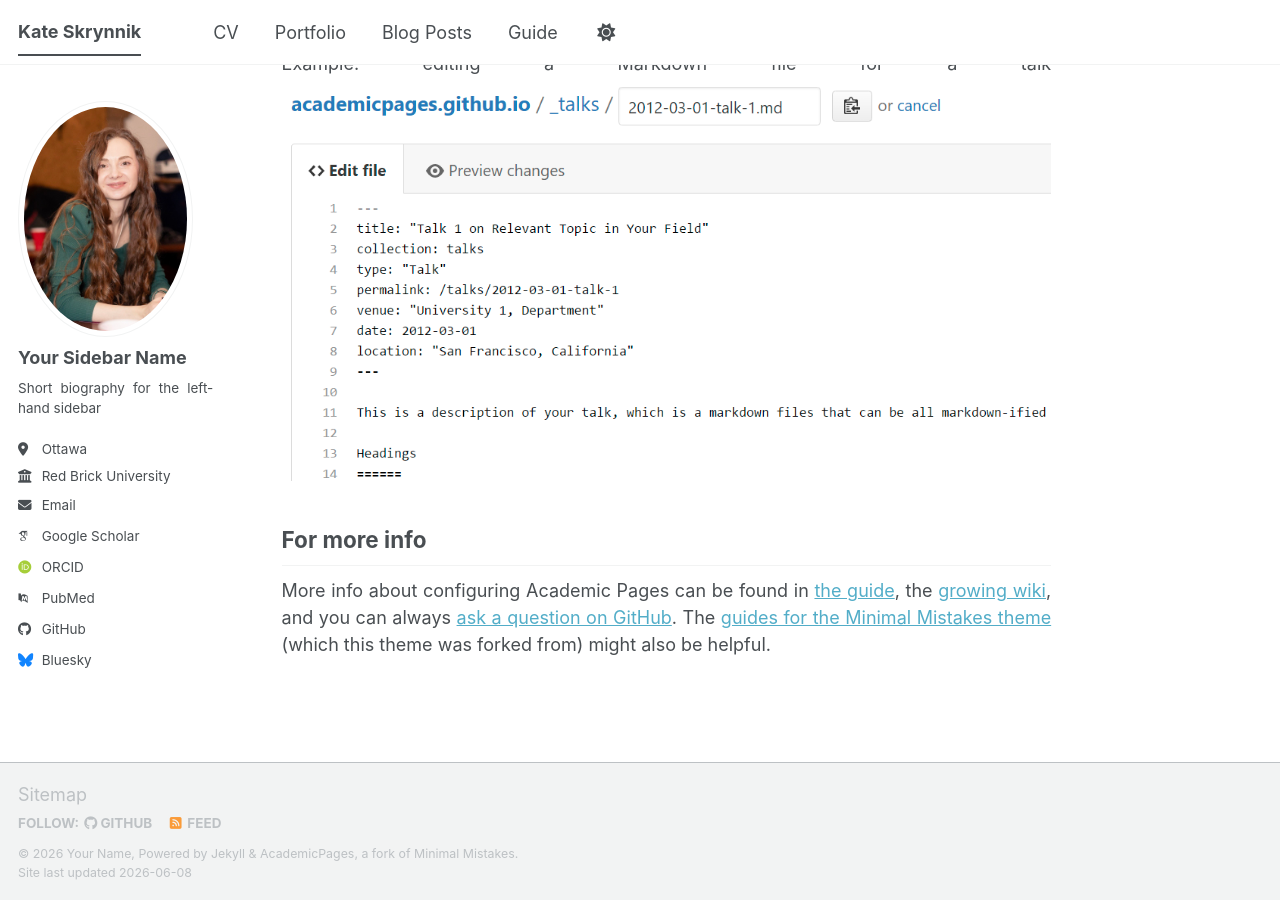
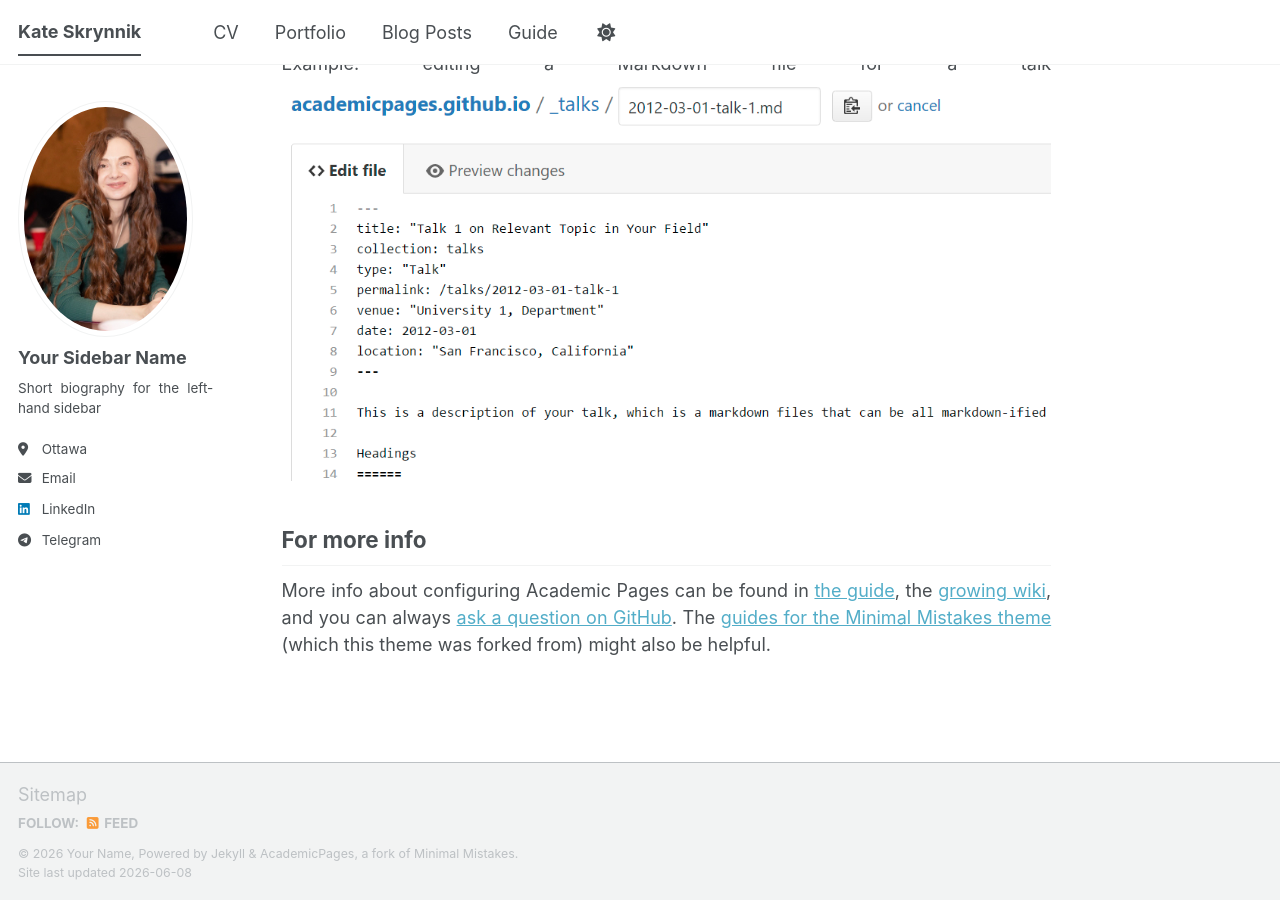
Before and after one commit to katevision/KateS, a Jekyll site: the page built from _pages/about.md, in a window 1280 px wide and 900 px high, scrolled down 2720 px. Built offline with Jekyll 4.4.1, drawn with Linux system fonts in a browser that asks for light colours; some web fonts are replaced; a script bundle is joined from its source files by our own code; library files that are not in the unit come from our copies.

Commit message:
Update _config.yml

```diff
--- a/_config.yml
+++ b/_config.yml
@@ -27,22 +27,22 @@ author:
   name             : "Your Sidebar Name"
   pronouns         : # example: "she/her"
   bio              : "Short biography for the left-hand sidebar"
-  location         : "Earth"
+  location         : #"Earth"
   location         : "Ottawa"
-  employer         : "Red Brick University"
+  employer         : #"Red Brick University"
   uri              : # URL
   email            : "k.skrynnyk@gmail.com"
 
   # Academic websites
   academia         : # URL
   arxiv            : # URL - Update with the correct link to your profile
-  googlescholar    : "https://scholar.google.com/citations?user=PS_CX0AAAAAJ"
+  googlescholar    : #"https://scholar.google.com/citations?user=PS_CX0AAAAAJ"
   inspire-hep      : # URL
   impactstory      : # URL
-  orcid            : "https://orcid.org/yourorcidurl"
+  orcid            : #"https://orcid.org/yourorcidurl"
   semantic         : # URL
   ssrn             : # URL
-  pubmed           : "https://www.ncbi.nlm.nih.gov/pubmed/?term=john+snow"
+  pubmed           : #"https://www.ncbi.nlm.nih.gov/pubmed/?term=john+snow"
   researchgate     : # URL
   scopus           : # URL
   zotero           : # URL
@@ -52,13 +52,13 @@ author:
   bitbucket        : # Username - Update with your username on the site
   codepen          : # Username
   dribbble         : # Username
-  github           : "academicpages"
+  github           : #"academicpages"
   kaggle           : # Username
   stackoverflow    : # User number or user number and name (i.e., use "1" or "1/jeff-atwood")
 
   # Social media
   artstation       : # Username
-  bluesky          : "bsky.app" # Replace this with you Bluesky username
+  bluesky          : #"bsky.app" # Replace this with you Bluesky username
   facebook         : # Username
   flickr           : # Username
   foursquare       : # Username
@@ -67,13 +67,13 @@ author:
   keybase          : # Username
   instagram        : # Username
   lastfm           : # Username
-  linkedin         : # Username
+  linkedin         : www.linkedin.com/in/kate-skrynnik
   mastodon         : # URL
   medium           : # URL
   pinterest        : # Username
   soundcloud       : # Username
   steam            : # Username
-  telegram         : # URL
+  telegram         : https://t.me/Cathrine_Vita
   tumblr           : # Username
   twitter          : # Username for X / Twitter
   vine             : # Username
```
